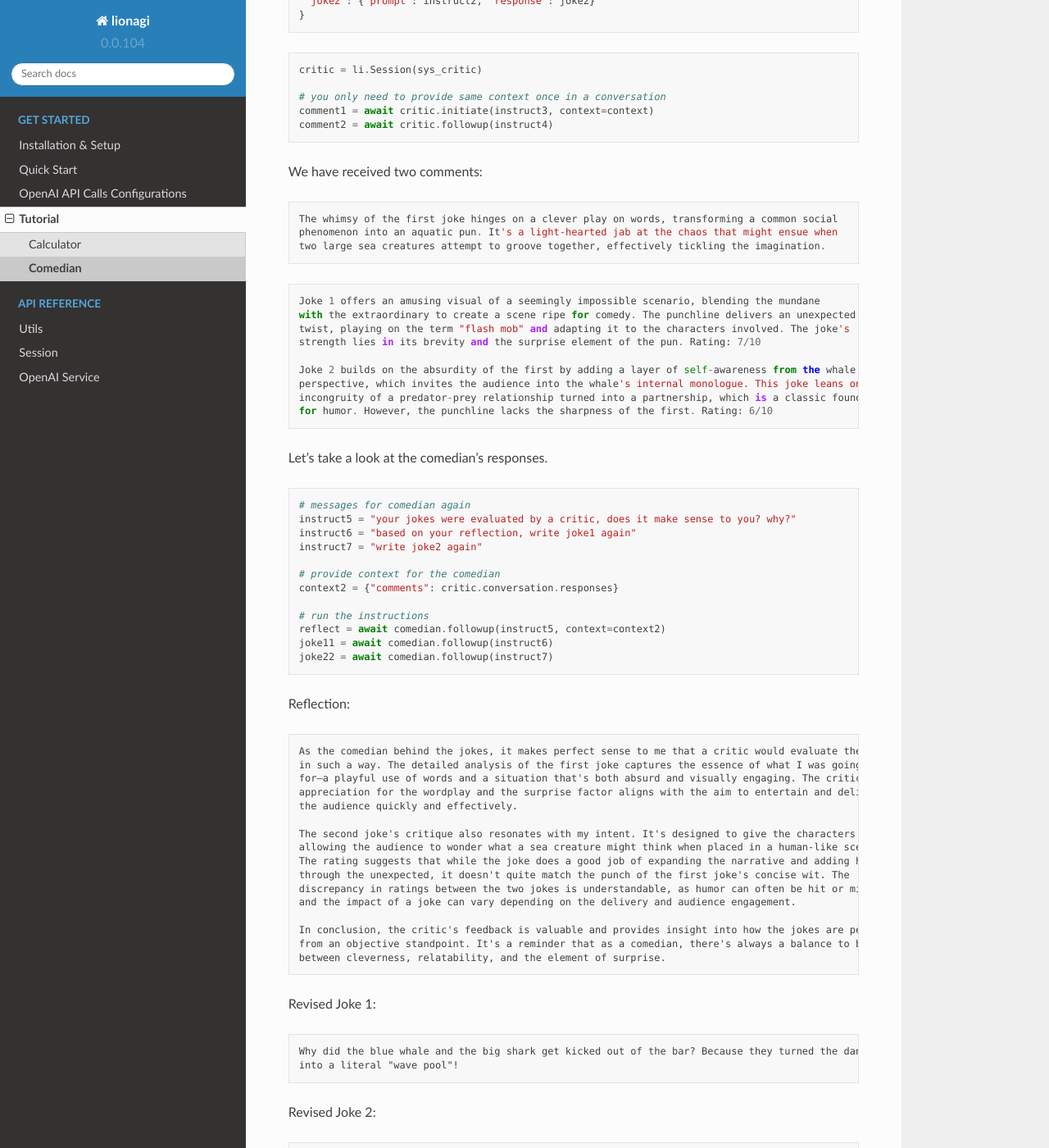
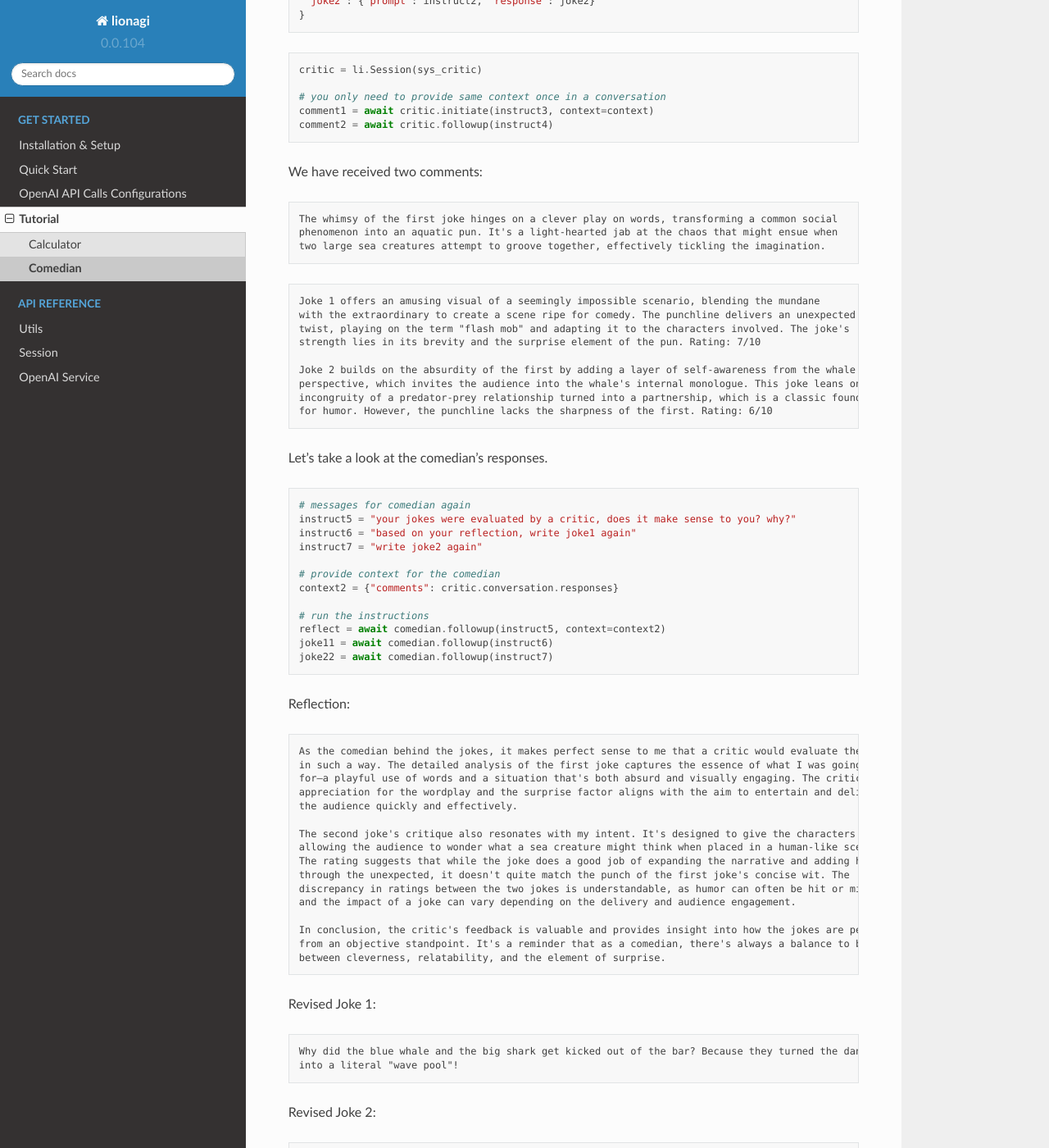
Before and after one commit to lion-agi/lionagi, a Sphinx documentation site: the page built from docs/Get_started/Examples/comedian.rst, in a window 1280 px wide and 1400 px high, scrolled down 1011 px. Shown: the whole window at 82% size. Built offline with Sphinx 7.4.7 and the Read the Docs theme 2.0.0, drawn with Linux system fonts in a browser that asks for light colours; some of the changed text lies outside the part shown.

Commit message:
Update Documentation Tutorial

```diff
--- a/docs/Get_started/Examples/calculator.rst
+++ b/docs/Get_started/Examples/calculator.rst
@@ -58,7 +58,7 @@ to be ``20``.
    print(f"step1 result: {step1}")
    print(f"step2 result: {step2}")
 
-.. parsed-literal::
+.. code-block:: markdown
 
    step1 result: 10
    step2 result: 20
@@ -106,7 +106,7 @@ Now, with all the necessary information in hand, let's organize it into contexts
 
 If you print out the ``contexts``, it would be like this:
 
-.. parsed-literal::
+.. code-block:: markdown
 
    {'x': '1', 'y': '2', 'case': '1'}
    {'x': '2', 'y': '4', 'case': '0'}
@@ -143,7 +143,7 @@ Let's check our results:
         print(f"Outputs: {out}")
         print("------\n")
 
-.. parsed-literal::
+.. code-block:: markdown
 
    Inputs: 1, 2, case: 1
 
--- a/docs/Get_started/Examples/comedian.rst
+++ b/docs/Get_started/Examples/comedian.rst
@@ -26,12 +26,12 @@ In the first step, we create a session with the comedian and generate some jokes
 
 Here are the two jokes we get:
 
-.. parsed-literal::
+.. code-block:: markdown
 
    Why did the blue whale and the big shark get kicked out of the bar?
    Because every time they hit the dance floor,it turned into a splash mob!
 
-.. parsed-literal::
+.. code-block:: markdown
 
    The blue whale turned to the shark and said, "I must have had one too many plankton cocktails
    because I'm pretty sure we're supposed to be natural enemies, not dance partners!"
@@ -59,13 +59,13 @@ Now, let's construct a commentator to critique these two jokes.
 
 We have received two comments:
 
-.. parsed-literal::
+.. code-block:: markdown
 
    The whimsy of the first joke hinges on a clever play on words, transforming a common social
    phenomenon into an aquatic pun. It's a light-hearted jab at the chaos that might ensue when
    two large sea creatures attempt to groove together, effectively tickling the imagination.
 
-.. parsed-literal::
+.. code-block:: markdown
 
    Joke 1 offers an amusing visual of a seemingly impossible scenario, blending the mundane
    with the extraordinary to create a scene ripe for comedy. The punchline delivers an unexpected
@@ -96,7 +96,7 @@ Let's take a look at the comedian's responses.
 
 Reflection:
 
-.. parsed-literal::
+.. code-block:: markdown
 
    As the comedian behind the jokes, it makes perfect sense to me that a critic would evaluate them
    in such a way. The detailed analysis of the first joke captures the essence of what I was going
@@ -117,14 +117,14 @@ Reflection:
 
 Revised Joke 1:
 
-.. parsed-literal::
+.. code-block:: markdown
 
    Why did the blue whale and the big shark get kicked out of the bar? Because they turned the dance floor
    into a literal "wave pool"!
 
 Revised Joke 2:
 
-.. parsed-literal::
+.. code-block:: markdown
 
    The blue whale looked at the shark in bewilderment and blurted out, "This is fin-tastic, but if we keep
    this up, we're going to need a bigger sea-quarium!"
```
